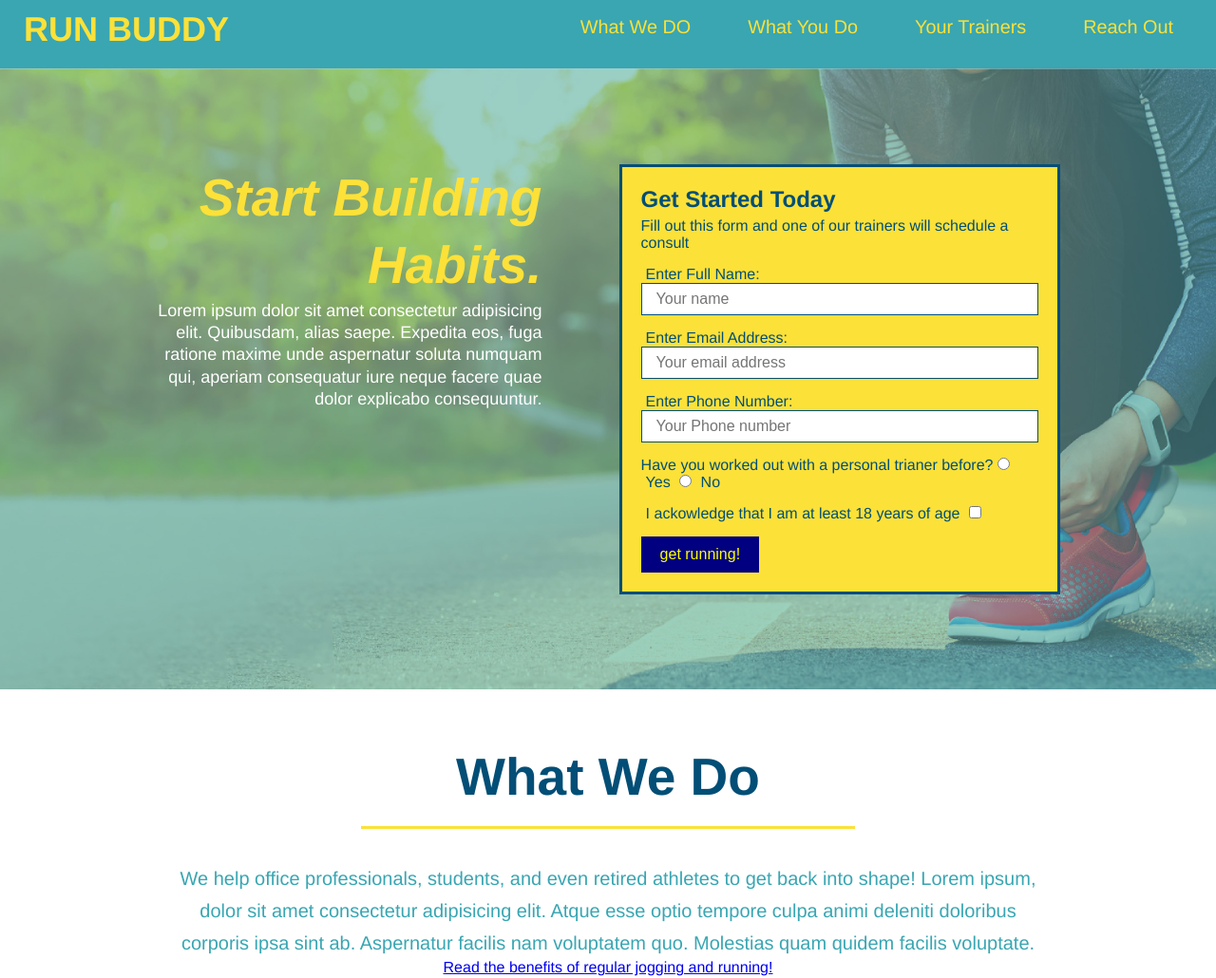
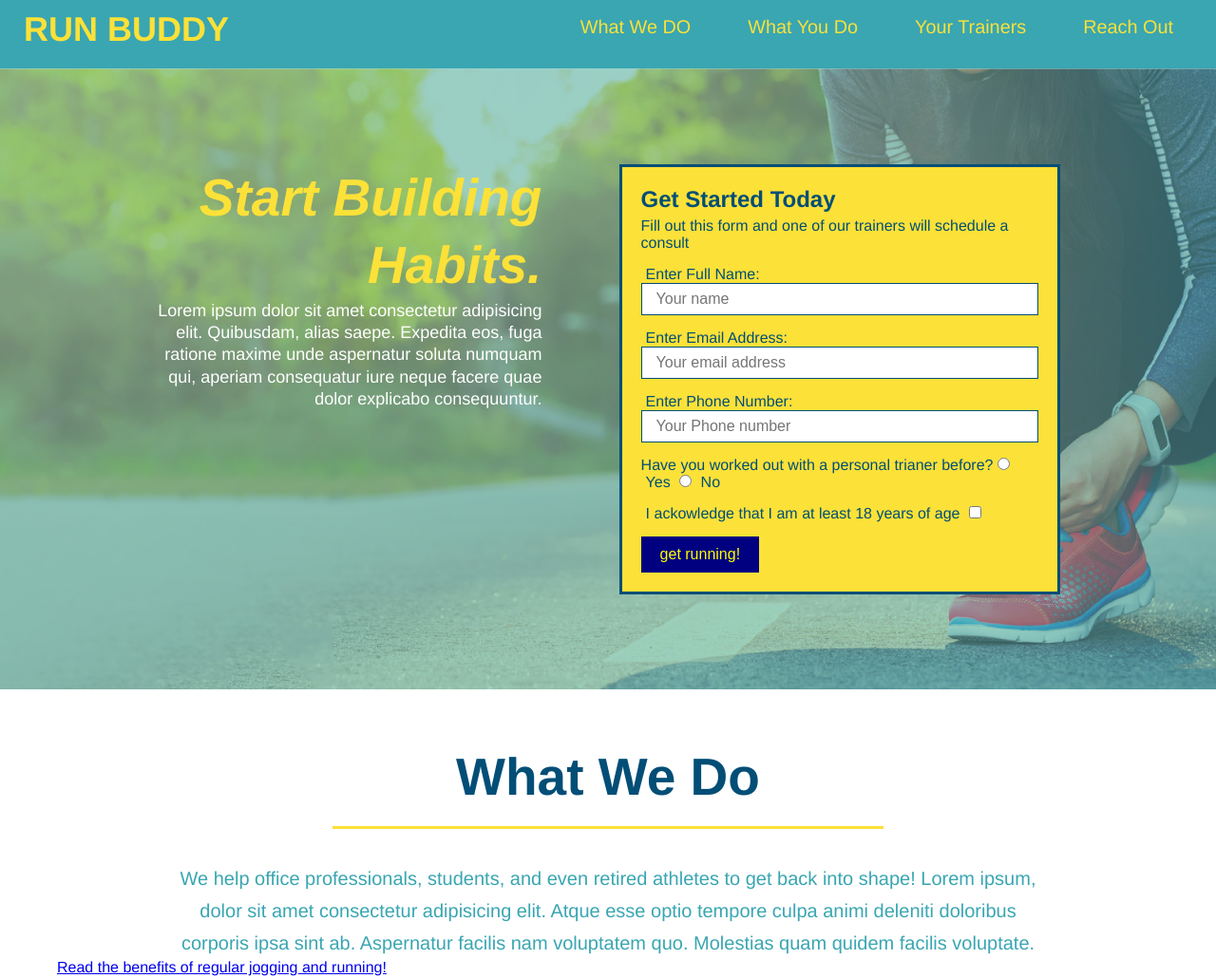
Before and after one commit to hfang821/run-buddy, a plain HTML site: page index.html in a window 1280 px wide. Shown: the top 1030 px of the page at 95% size. Drawn offline with Linux system fonts and the light colour scheme.

Commit message:
centered the section titles

```diff
--- a/assets/css/style.css
+++ b/assets/css/style.css
@@ -146,9 +146,6 @@ section{
     font-size: 16px;
 }
 
-.intro {
-    text-align: center;
-}
 
 
 .intro p{
@@ -157,10 +154,14 @@ section{
     width: 80%;
     font-size: 20px;
     margin: 0 auto;
+    text-align: center;
+}
+
+.intro a{
+    text-align: center;
 }
 
 .steps {
-    text-align: center;
     background: #fce138
 }
 
@@ -168,10 +169,11 @@ section{
 .section-title {
     font-size: 55px;
     color: #024e76;
-    margin-bottom: 35px;
-    padding: 0 100px 20px 100px;
-    display: inline-block;
     border-bottom: 3px solid;
+    padding-bottom: 20px;
+    text-align: center;
+    margin: 0 auto 35px auto;
+    width: 50%;
 }
 
 .primary-border {
@@ -206,9 +208,7 @@ section{
     font-size: 38px;
 }
 
-.trainers{
-    text-align: center;
-}
+
 
 .trainer {
     width: 900px;
@@ -271,7 +271,6 @@ section{
     width: 410px;
     display: inline-block;
    vertical-align: top;
-    text-align: left;
     margin: 30px 0 0 60px;
     color: white;
 }
@@ -291,3 +290,7 @@ section{
 .contact-info a{
     color: #fce138;
 }
+
+.flex-row {
+    display: flex;
+}
--- a/index.html
+++ b/index.html
@@ -69,10 +69,14 @@
 
 <!-- "What we do" section -->
 <section id="what-we-do" class="intro">
+    <div class="flex-row">
     <h2 class="section-title primary-border">What We Do</h2>
+    </div>
+    <div class="flex-row">
     <p>
         We help office professionals, students, and even retired athletes to get back into shape! Lorem ipsum, dolor sit amet consectetur adipisicing elit. Atque esse optio tempore culpa animi deleniti doloribus corporis ipsa sint ab. Aspernatur facilis nam voluptatem quo. Molestias quam quidem facilis voluptate.
     </p>
+    </div>
     <a href="https://www.betterhealth.vic.gov.au/health/healthyliving/running-and-jogging-health-benefits">Read the benefits of regular jogging and running!</a>
 </section>
 
```
